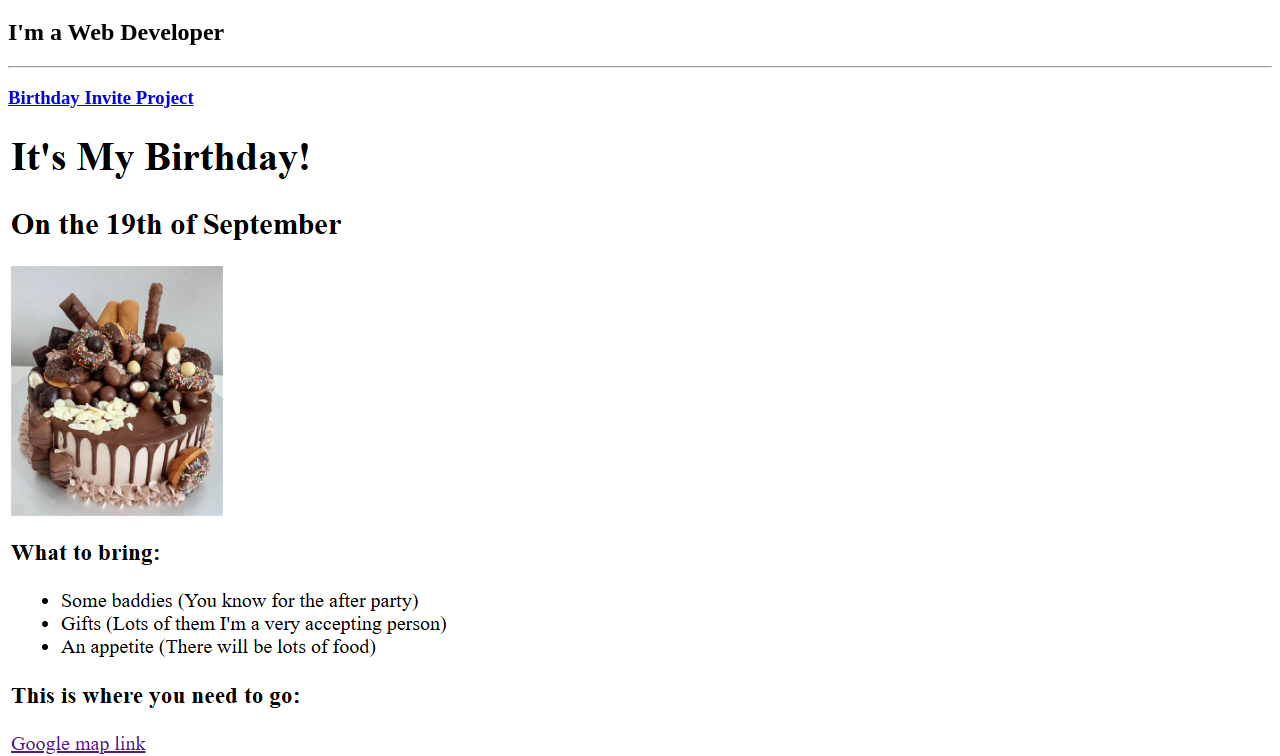
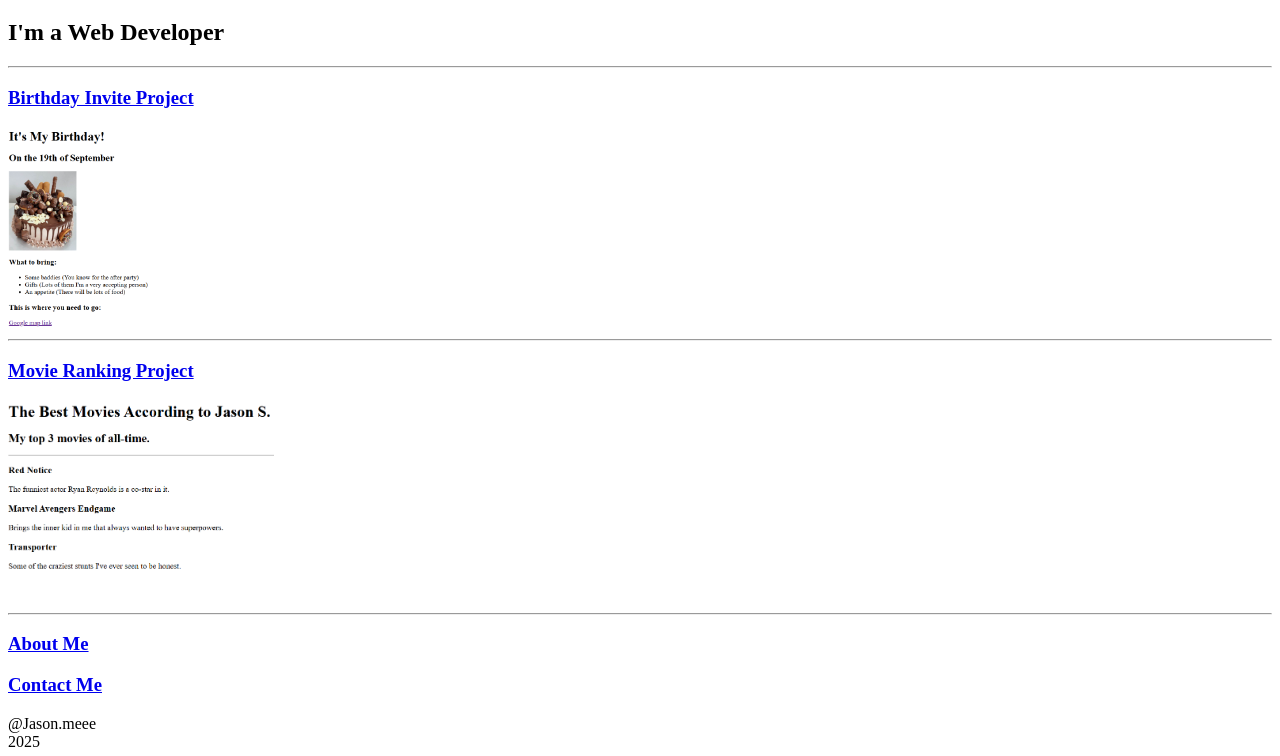
Before and after one commit to J4son688/html-portfolio, a plain HTML site: page index.html in a window 1280 px wide. Shown: the part 61-817 px from the top of the page. Drawn offline with Linux system fonts and the light colour scheme.

Commit message:
Update index.html

```diff
--- a/index.html
+++ b/index.html
@@ -11,10 +11,10 @@
     <h2>I'm a Web Developer</h2>
     <hr>
     <a href="./public/birthday-invite.html"><h3>Birthday Invite Project</h3></a>
-    <img src="./assets/images/birthday-invite.png" alt="Project screenshot"/>
+    <img height="200" src="./assets/images/birthday-invite.png" alt="Project screenshot"/>
     <hr>
     <a href="./public/movie-ranking.html"><h3>Movie Ranking Project</h3></a>
-    <img src="./assets/images/movie-ranking.png" alt="Project screenshot"/>
+    <img height="200" src="./assets/images/movie-ranking.png" alt="Project screenshot"/>
     <hr>
     <a href="./public/about.html"><h3>About Me</h3></a>
     <a href="./public/contact.html"><h3>Contact Me</h3></a>
```
